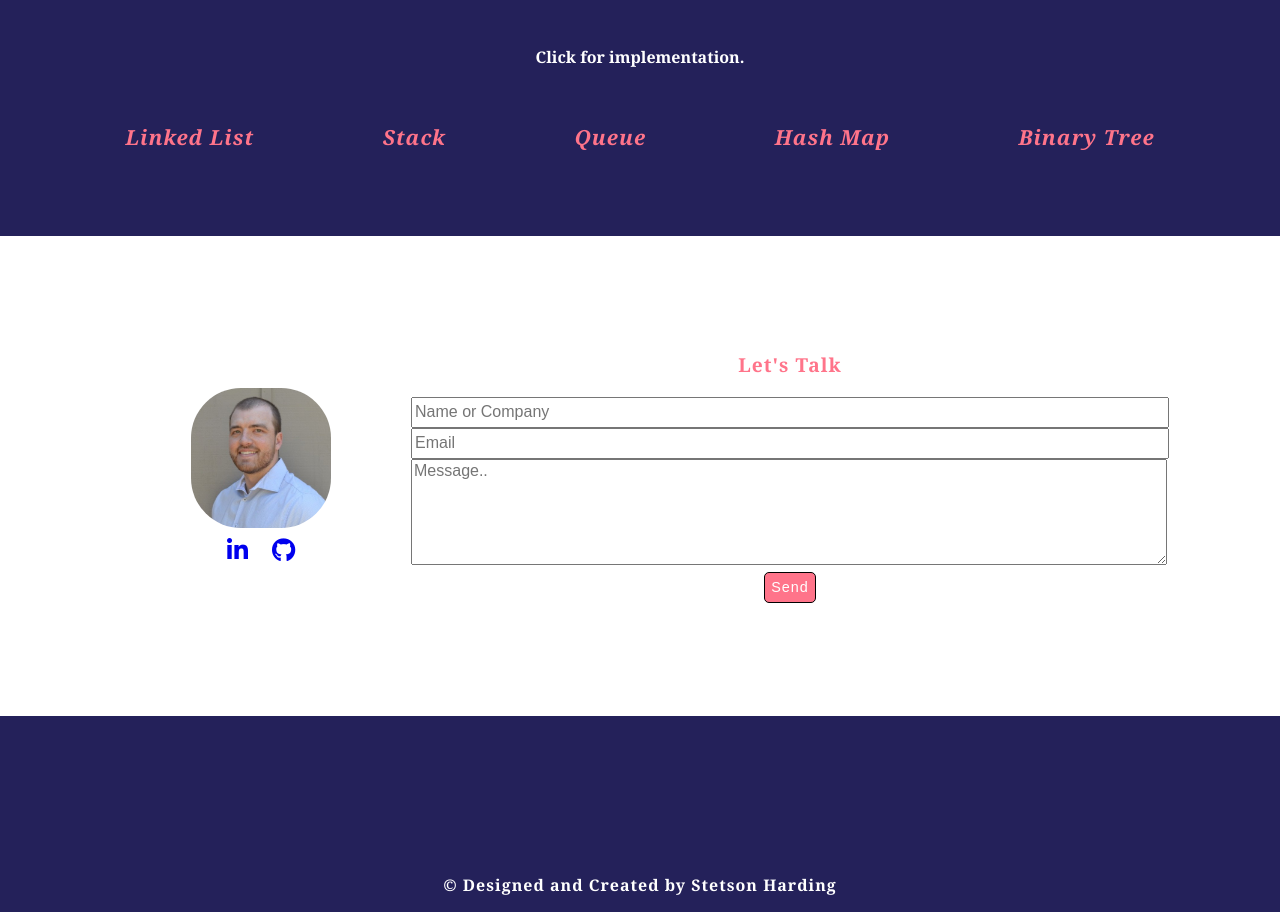
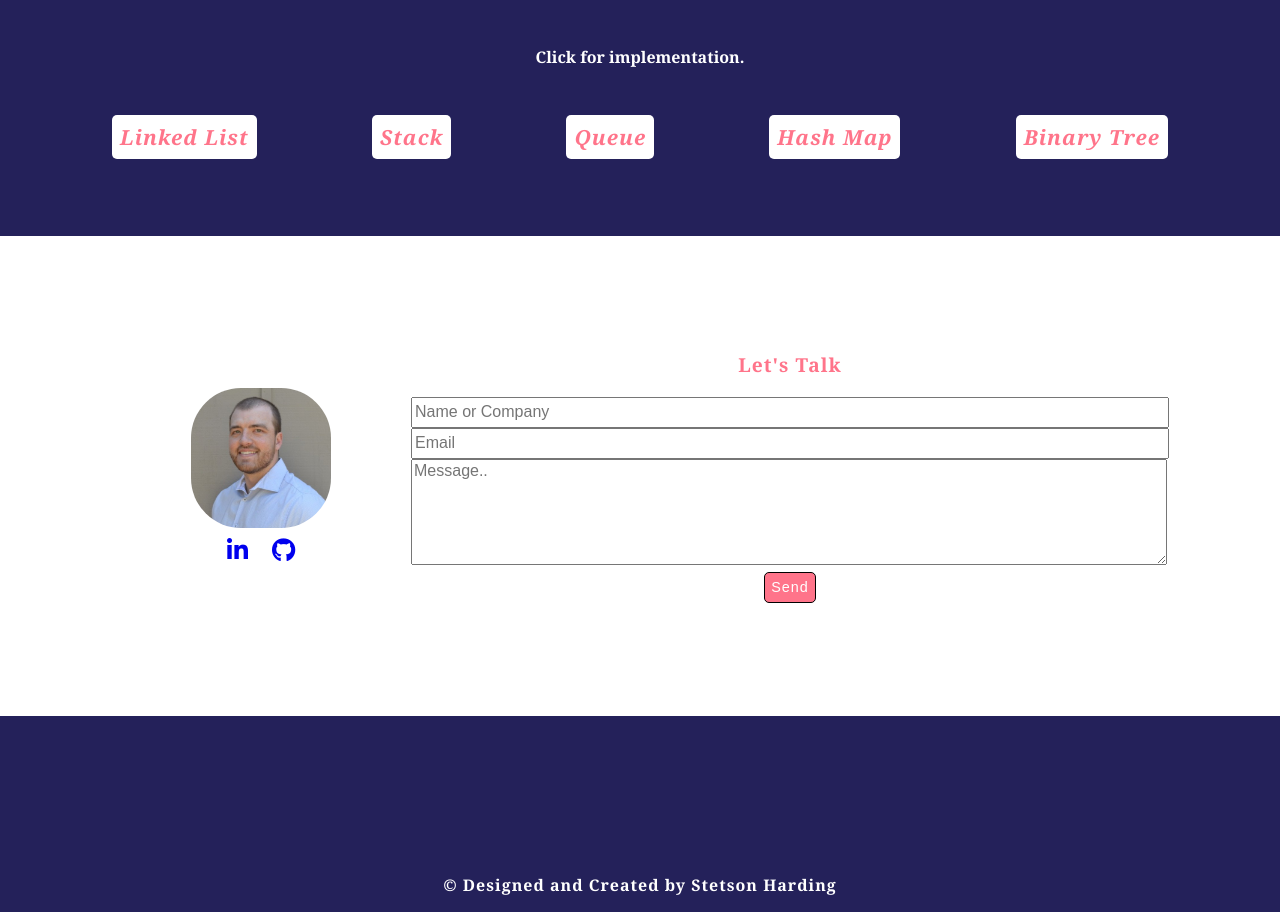
Before and after one commit to stetsonharding/devportfolio, a React (Create React App) app: page / in a window 1280 px wide. Shown: the part 4831-5743 px from the top of the page. Built offline with nearby package versions, Linux system fonts and the light colour scheme.

Commit message:
Updated resume, ds buttons

```diff
--- a/src/css/DataStructure.css
+++ b/src/css/DataStructure.css
@@ -1,8 +1,11 @@
 .data-stucture-container {
   margin: 0.2rem;
+
+
 }
 .data-structure-link {
   text-decoration: none;
+
 }
 
 .data-structure-name {
@@ -11,10 +14,15 @@
   font-weight: bold;
   font-style: italic;
   letter-spacing: 1px;
+  background-color: white;
+  padding: .5rem;
+  border-radius: 5px;
+
+
 }
 
 .data-structure-name:hover {
-  color: #fff;
+  color: #24215a;
   cursor: pointer;
   transition: 0.4s;
 }
--- a/src/css/DataStructuresContainer.css
+++ b/src/css/DataStructuresContainer.css
@@ -10,6 +10,9 @@
   justify-content: space-evenly;
   align-items: center;
   min-height: 100px;
+  width: 100%;
+
+
 }
 
 /* Extra small devices (phones, 600px and down) */
```
Also changed, not shown: 1 other file (tests, documents, lock files or other folders).
